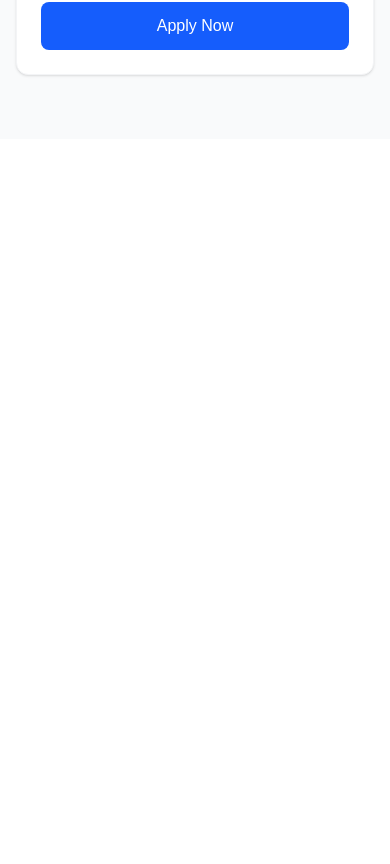
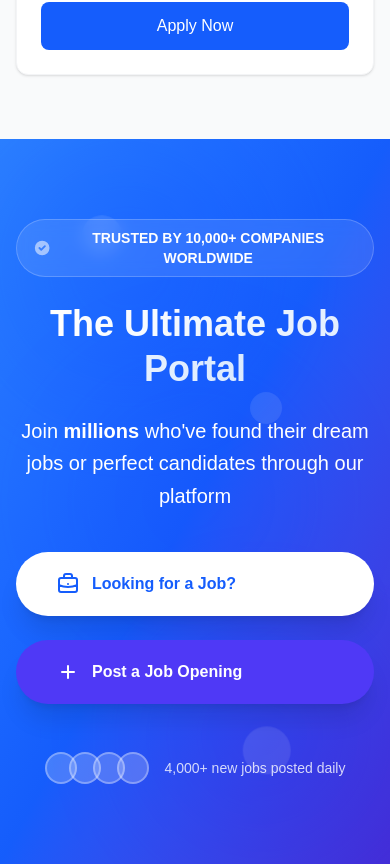
Before and after one commit to kajumac07/rozgar-web, a Next.js app: page / in a window 390 px wide. Shown: the part 5999-6863 px from the top of the page. Before the commit the page ends 6138 px from the top, so only its background shows below. Built offline with nearby package versions, Linux system fonts and the light colour scheme.

Commit message:
Add JobPortalMsg component to Home page for enhanced job portal promotion

```diff
--- /dev/null
+++ b/src/app/(home)/components/JobPortalMsg.tsx
@@ -0,0 +1,155 @@
+"use client";
+
+import Link from "next/link";
+import React from "react";
+
+export default function JobPortalMsgComponent() {
+  return (
+    <section className="relative py-20 bg-gradient-to-br from-blue-500 via-blue-600 to-indigo-700 text-white overflow-hidden">
+      {/* Decorative elements */}
+      <div className="absolute top-0 left-0 w-64 h-64 bg-blue-400 rounded-full mix-blend-multiply filter blur-3xl opacity-20"></div>
+      <div className="absolute bottom-0 right-0 w-64 h-64 bg-indigo-400 rounded-full mix-blend-multiply filter blur-3xl opacity-20"></div>
+      <div className="absolute top-1/2 left-1/2 transform -translate-x-1/2 -translate-y-1/2 w-80 h-80 bg-purple-400 rounded-full mix-blend-multiply filter blur-3xl opacity-10"></div>
+
+      {/* Animated floating elements */}
+      <div className="absolute top-20 left-20 w-10 h-10 bg-white rounded-full opacity-10 animate-float1"></div>
+      <div className="absolute top-1/3 right-1/4 w-8 h-8 bg-white rounded-full opacity-10 animate-float2"></div>
+      <div className="absolute bottom-20 right-20 w-12 h-12 bg-white rounded-full opacity-10 animate-float3"></div>
+
+      <div className="container mx-auto px-4 text-center relative z-10">
+        <div className="inline-block mb-6 px-4 py-2 bg-white/10 backdrop-blur-sm rounded-full border border-white/20">
+          <span className="flex items-center gap-2 text-sm font-semibold">
+            <svg
+              xmlns="http://www.w3.org/2000/svg"
+              className="h-5 w-5 animate-pulse"
+              viewBox="0 0 20 20"
+              fill="currentColor"
+            >
+              <path
+                fillRule="evenodd"
+                d="M10 18a8 8 0 100-16 8 8 0 000 16zm3.707-9.293a1 1 0 00-1.414-1.414L9 10.586 7.707 9.293a1 1 0 00-1.414 1.414l2 2a1 1 0 001.414 0l4-4z"
+                clipRule="evenodd"
+              />
+            </svg>
+            TRUSTED BY 10,000+ COMPANIES WORLDWIDE
+          </span>
+        </div>
+
+        <h2 className="text-4xl md:text-6xl font-bold mb-6 leading-tight">
+          <span className="text-transparent bg-clip-text bg-gradient-to-r from-white to-blue-100">
+            The Ultimate Job Portal
+          </span>
+        </h2>
+
+        <p className="text-xl md:text-2xl mb-10 max-w-3xl mx-auto leading-relaxed">
+          Join <span className="font-bold">millions</span> who've found their
+          dream jobs or perfect candidates through our platform
+        </p>
+
+        <div className="flex flex-col sm:flex-row justify-center gap-6">
+          <Link
+            href="/signup?type=jobseeker"
+            className="relative overflow-hidden group bg-white text-blue-600 px-10 py-5 rounded-full font-bold hover:bg-gray-100 transition-all duration-300 shadow-xl hover:shadow-2xl"
+          >
+            <span className="relative z-10 flex items-center gap-3">
+              <svg
+                xmlns="http://www.w3.org/2000/svg"
+                className="h-6 w-6"
+                fill="none"
+                viewBox="0 0 24 24"
+                stroke="currentColor"
+              >
+                <path
+                  strokeLinecap="round"
+                  strokeLinejoin="round"
+                  strokeWidth={2}
+                  d="M21 13.255A23.931 23.931 0 0112 15c-3.183 0-6.22-.62-9-1.745M16 6V4a2 2 0 00-2-2h-4a2 2 0 00-2 2v2m4 6h.01M5 20h14a2 2 0 002-2V8a2 2 0 00-2-2H5a2 2 0 00-2 2v10a2 2 0 002 2z"
+                />
+              </svg>
+              Looking for a Job?
+            </span>
+            <span className="absolute inset-0 bg-gradient-to-r from-blue-100 to-white opacity-0 group-hover:opacity-10 transition-opacity duration-300"></span>
+          </Link>
+
+          <Link
+            href="/signup?type=employer"
+            className="relative overflow-hidden group bg-indigo-600 text-white px-10 py-5 rounded-full font-bold hover:bg-indigo-700 transition-all duration-300 shadow-xl hover:shadow-2xl"
+          >
+            <span className="relative z-10 flex items-center gap-3">
+              <svg
+                xmlns="http://www.w3.org/2000/svg"
+                className="h-6 w-6"
+                fill="none"
+                viewBox="0 0 24 24"
+                stroke="currentColor"
+              >
+                <path
+                  strokeLinecap="round"
+                  strokeLinejoin="round"
+                  strokeWidth={2}
+                  d="M12 6v6m0 0v6m0-6h6m-6 0H6"
+                />
+              </svg>
+              Post a Job Opening
+            </span>
+            <span className="absolute inset-0 bg-gradient-to-r from-white to-white opacity-0 group-hover:opacity-10 transition-opacity duration-300"></span>
+          </Link>
+        </div>
+
+        <div className="mt-12 flex justify-center">
+          <div className="flex items-center gap-4 text-sm text-white/80">
+            <div className="flex -space-x-2">
+              {[1, 2, 3, 4].map((item) => (
+                <div
+                  key={item}
+                  className="w-8 h-8 rounded-full bg-white/20 border-2 border-white/30"
+                ></div>
+              ))}
+            </div>
+            <span>4,000+ new jobs posted daily</span>
+          </div>
+        </div>
+      </div>
+
+      {/* Add this to your global CSS */}
+      <style jsx>{`
+        @keyframes float1 {
+          0%,
+          100% {
+            transform: translateY(0) translateX(0);
+          }
+          50% {
+            transform: translateY(-20px) translateX(10px);
+          }
+        }
+        @keyframes float2 {
+          0%,
+          100% {
+            transform: translateY(0) translateX(0);
+          }
+          50% {
+            transform: translateY(15px) translateX(-15px);
+          }
+        }
+        @keyframes float3 {
+          0%,
+          100% {
+            transform: translateY(0) translateX(0);
+          }
+          50% {
+            transform: translateY(-10px) translateX(-20px);
+          }
+        }
+        .animate-float1 {
+          animation: float1 8s ease-in-out infinite;
+        }
+        .animate-float2 {
+          animation: float2 10s ease-in-out infinite;
+        }
+        .animate-float3 {
+          animation: float3 12s ease-in-out infinite;
+        }
+      `}</style>
+    </section>
+  );
+}
--- a/src/app/(home)/page.tsx
+++ b/src/app/(home)/page.tsx
@@ -1,6 +1,7 @@
 import CategorySectionComponent from "./components/CategorySection";
 import HeroSectionComp from "./components/Hero";
 import InfoSectionComponent from "./components/InfoSection";
+import JobPortalMsgComponent from "./components/JobPortalMsg";
 import NewJobListingComponent from "./components/NJobListening";
 
 export default function Home() {
@@ -10,6 +11,7 @@ export default function Home() {
       <CategorySectionComponent />
       <InfoSectionComponent />
       <NewJobListingComponent />
+      <JobPortalMsgComponent />
     </div>
   );
 }
```
